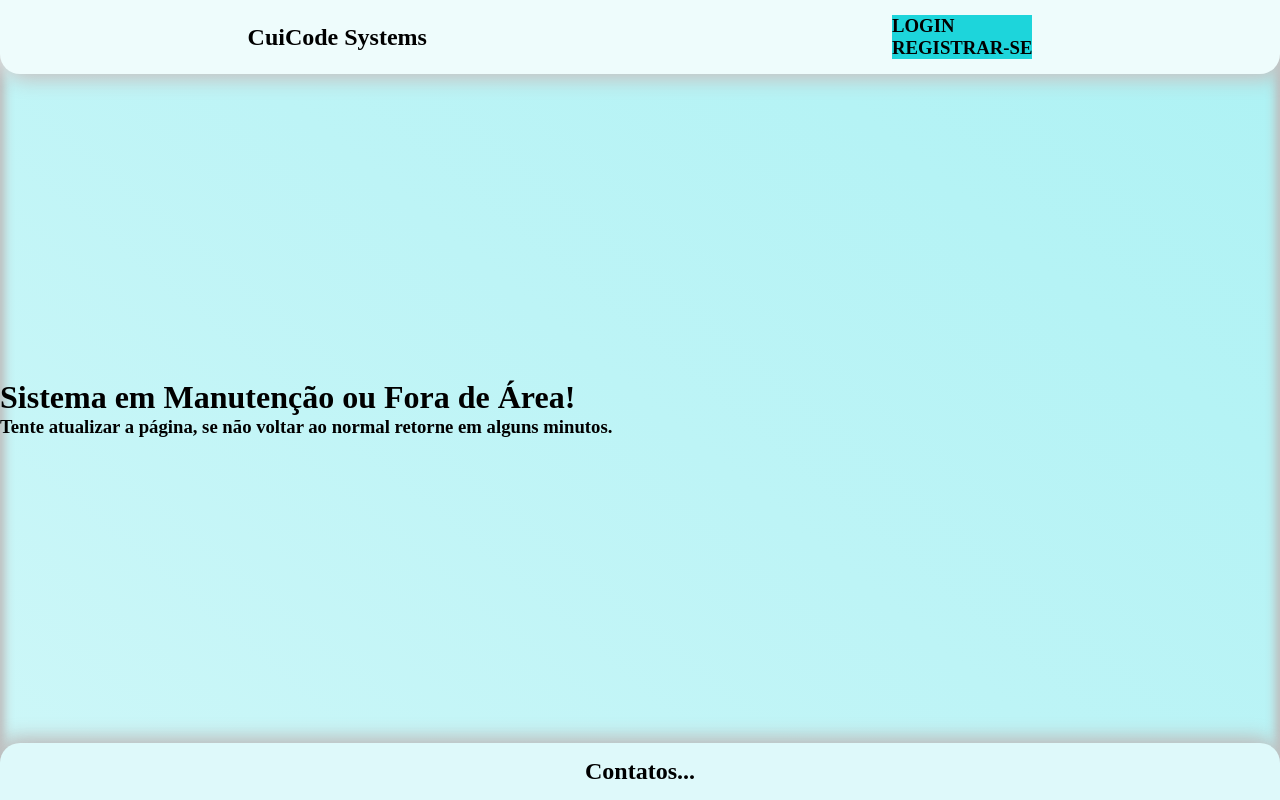
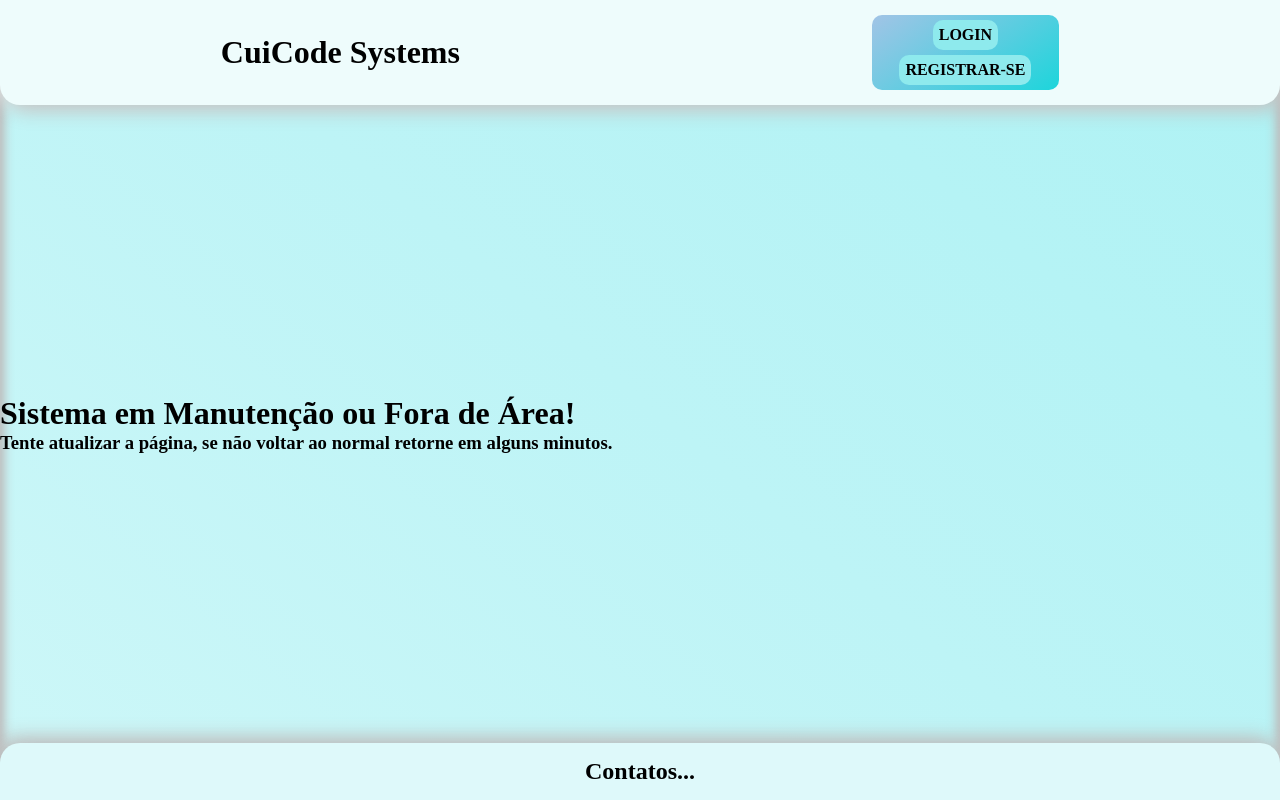
Before and after one commit to raisson-souza/cuicode-systems-front, a React (Create React App) app: page / in a window 1280 px wide. Built offline with nearby package versions, Linux system fonts and the light colour scheme; no server answers.

Commit message:
- LoginRegistryBox estilizado; - Aplicados redirecionamentos de tela; - Redirecionamento para HOME ao clicar no header; - Remoção de Links temporários de screens.

```diff
--- a/src/components/AuthUserBox/index.tsx
+++ b/src/components/AuthUserBox/index.tsx
@@ -1,14 +1,21 @@
 import User from "../../data/classes/User"
 
 type AuthUserBoxProps = {
-    userAuth : User
+    userAuth : User,
+    width : number,
 }
 
 export default function AuthUserBox ({
-    userAuth
+    userAuth,
+    width,
 } : AuthUserBoxProps) {
     return (
-        <div>
+        <div
+            className="auth_user_box"
+            style={{
+                width: `${ width }%`
+            }}
+        >
             <img
                 src={ userAuth.PhotoBase64 }
                 alt="Foto do Usuário"
--- a/src/components/Header/index.tsx
+++ b/src/components/Header/index.tsx
@@ -1,4 +1,4 @@
-import { useLocation } from "react-router-dom"
+import { useLocation, useNavigate } from "react-router-dom"
 import IsNil from "../../functions/IsNil"
 import DefineShadow from "../../functions/style/DefineShadow"
 import { GetUserAuth } from "../ProtectedRoute"
@@ -28,12 +28,17 @@ export default function Header({
     const systemStyle = GetSystemStyle()
 
     const renderHeaderBox = () => {
-        if (location === "/login" || location === "/user_registry")
+        const width = 15 //%
+
+        if (
+            location === "/login" ||
+            location === "/user_registry"
+        )
             return null
 
         return IsNil(user)
-            ? <LoginRegistryBox />
-            : <AuthUserBox userAuth={ user! } />
+            ? <LoginRegistryBox width={ width } />
+            : <AuthUserBox width={ width } userAuth={ user! } />
     }
 
     return (
--- a/src/components/LoginRegistryBox/index.tsx
+++ b/src/components/LoginRegistryBox/index.tsx
@@ -1,35 +1,46 @@
 import { useNavigate } from "react-router-dom"
 import { GetSystemStyle } from "../InitialFetch"
+import "./styles.css"
 
-type LoginRegistryBoxProps = { }
+type LoginRegistryBoxProps = {
+    width : number
+}
 
-export default function LoginRegistryBox({ } : LoginRegistryBoxProps) {
+export default function LoginRegistryBox({
+    width,
+} : LoginRegistryBoxProps) {
     const systemStyle = GetSystemStyle()
     const navigate = useNavigate()
 
     return (
-        <div>
+        <div
+            className="login_registry_box"
+            style={{
+                width: `${ width }%`,
+                background: `linear-gradient(145deg, ${ systemStyle.PrimaryColor }, ${ systemStyle.SecondaryColor })`
+            }}
+        >
             <div
                 style={{
                     cursor: 'pointer',
-                    backgroundColor: systemStyle.SecondaryColor
+                    backgroundColor: systemStyle.TerciaryColor
                 }}
                 onClick={ () => {
                     navigate('/login')
                 } }
             >
-                <h3>LOGIN</h3>
+                <h4>LOGIN</h4>
             </div>
             <div
                 style={{
                     cursor: 'pointer',
-                    backgroundColor: systemStyle.SecondaryColor
+                    backgroundColor: systemStyle.TerciaryColor
                 }}
                 onClick={ () => {
                     navigate('/user_registry')
                 } }
             >
-                <h3>REGISTRAR-SE</h3>
+                <h4>REGISTRAR-SE</h4>
             </div>
         </div>
     )
--- /dev/null
+++ b/src/components/LoginRegistryBox/styles.css
@@ -0,0 +1,17 @@
+.login_registry_box {
+  display: flex;
+  flex-direction: column;
+  padding: 5px;
+  border-radius: 10px;
+  gap: 5px;
+  justify-content: center;
+  align-items: center;
+}
+.login_registry_box div {
+  padding: 6px;
+  border-radius: 10px;
+}
+.login_registry_box div:hover {
+  border: 1px solid black;
+  padding: 5px;
+}/*# sourceMappingURL=styles.css.map */
--- /dev/null
+++ b/src/components/LoginRegistryBox/styles.scss
@@ -0,0 +1,19 @@
+.login_registry_box {
+    display: flex;
+    flex-direction: column;
+    padding: 5px;
+    border-radius: 10px;
+    gap: 5px;
+    justify-content: center;
+    align-items: center;
+
+    div {
+        padding: 6px;
+        border-radius: 10px;
+
+        &:hover {
+            border: 1px solid black;
+            padding: 5px;
+        }
+    }
+}
--- a/src/components/ScreenBox/index.tsx
+++ b/src/components/ScreenBox/index.tsx
@@ -1,8 +1,11 @@
+import { useLocation, useNavigate } from "react-router-dom"
 import DefineShadow from "../../functions/style/DefineShadow"
 import Footer from "../Footer"
 import Header from "../Header"
 import { GetSystemStyle } from "../InitialFetch"
 import "./styles.css"
+import { GetUserAuth } from "../ProtectedRoute"
+import IsNil from "../../functions/IsNil"
 
 type ScreenBoxScreenProps = {
     children : JSX.Element | JSX.Element[],
@@ -12,16 +15,29 @@ export default function ScreenBox({
     children,
 } : ScreenBoxScreenProps) {
     const systemStyle = GetSystemStyle()
+    const location = useLocation().pathname
+    const navigate = useNavigate()
+    const user = GetUserAuth()?.UserAuth
 
     const boxShadow = () => {
         const [ shadow1 ] = DefineShadow(systemStyle.BackgroundPrimaryColor[1])
         return `inset 5px 5px 10px ${ shadow1 }, inset -5px -5px 10px ${ shadow1 }`
     }
 
+    const headerClick = () => {
+        if (location === '/' || location === '/home') return
+        navigate(IsNil(user) ? '/' : '/home')
+    }
+
     const content = (
         <>
             <Header hasShadow={ true }>
-                <h2>CuiCode Systems</h2>
+                <h1
+                    onClick={ headerClick }
+                    style={{ cursor: 'pointer' }}
+                >
+                    CuiCode Systems
+                </h1>
             </Header>
             <main>
                 { children }
--- a/src/data/classes/SystemStyle.ts
+++ b/src/data/classes/SystemStyle.ts
@@ -11,6 +11,7 @@ export default class SystemStyle
     BackgroundTerciaryColor : string
     PrimaryColor : string
     SecondaryColor : string
+    TerciaryColor : string
     TextColor : string
     StyleName : string
 
@@ -26,6 +27,7 @@ export default class SystemStyle
         this.BackgroundTerciaryColor = data["BackgroundTerciaryColor"]
         this.PrimaryColor = data["PrimaryColor"]
         this.SecondaryColor = data["SecondaryColor"]
+        this.TerciaryColor = data["TerciaryColor"]
         this.TextColor = data["TextColor"]
         this.StyleName = data["StyleName"]
     }
--- a/src/screens/Auth/AccountRecovery/index.tsx
+++ b/src/screens/Auth/AccountRecovery/index.tsx
@@ -1,7 +1,21 @@
-import { Link } from "react-router-dom"
+import { Link, useLocation, useNavigate } from "react-router-dom"
 import ScreenBox from "../../../components/ScreenBox"
+import { GetUserAuth } from "../../../components/ProtectedRoute"
+import IsNil from "../../../functions/IsNil"
+import { useEffect } from "react"
 
 export default function AccountRecoveryScreen() {
+    const location = useLocation().pathname
+    const navigate = useNavigate()
+    const user = GetUserAuth()?.UserAuth
+
+    useEffect(() => {
+        // Se o usuário estiver logado e acessar a recuperação de conta.
+        if (location === "/account_recovery" && !IsNil(user)) {
+            navigate('/home')
+        }
+    }, [])
+
     return (
         <ScreenBox>
             <h1>AccountRecovery</h1>
--- a/src/screens/Auth/Login/index.tsx
+++ b/src/screens/Auth/Login/index.tsx
@@ -67,7 +67,6 @@ export default function LoginScreen() {
     return (
         <ScreenBox>
             <h1>LoginScreen</h1>
-            <Link to={'/'}>ExternalHome</Link>
             <Link to={'/account_recovery'}>AccountRecovery</Link>
             <Link to={'/home'}>InternalHome</Link>
             <Link to={'/user_registry'}>UserRegistry</Link>
--- a/src/screens/Home/ExternalHome/index.tsx
+++ b/src/screens/Home/ExternalHome/index.tsx
@@ -6,8 +6,6 @@ export default function ExternalHomeScreen() {
     return (
         <ScreenBox>
             <h1>ExternalHome</h1>
-            <Link to={'/login'}>Login</Link>
-            <Link to={'/user_registry'}>UserRegistry</Link>
             <Link to={'/boards'}>Boards</Link>
             <StuckPresentationalBox
                 imagePath="..."
--- a/src/screens/Home/InternalHome/index.tsx
+++ b/src/screens/Home/InternalHome/index.tsx
@@ -5,9 +5,6 @@ import { GetUserAuth } from "../../../components/ProtectedRoute"
 
 export default function InternalHomeScreen() {
     const navigate = useNavigate()
-    const userAuth = GetUserAuth()
-
-    console.log(userAuth)
 
     const LogOff = () => {
         LocalStorage.RemoveToken()
```
Also changed, not shown: 1 other file (tests, documents, lock files or other folders).
